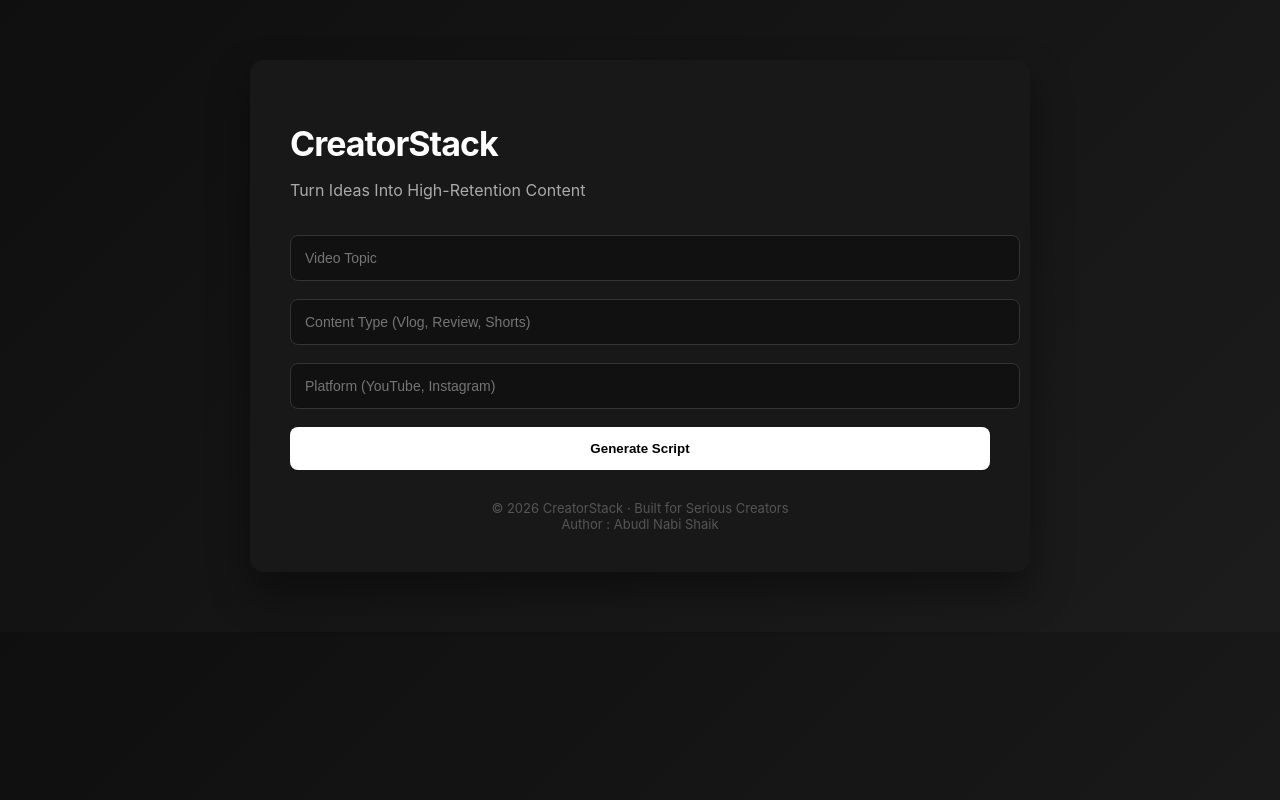
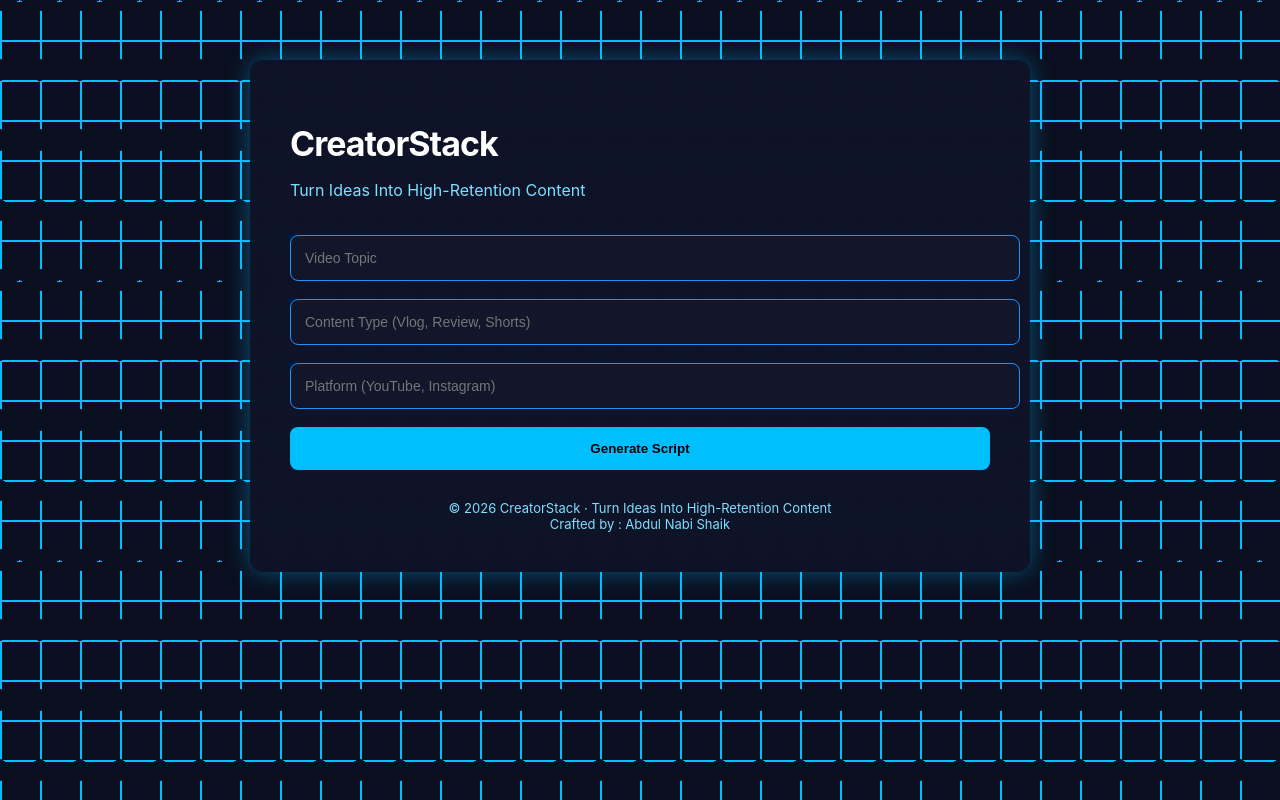
Before and after one commit to itsabdul9/creatorstack, a Flask app: page / in a window 1280 px wide. Run offline with Flask 3, Linux system fonts and the light colour scheme.

Commit message:
Updated bg to honeycomb blue theme

```diff
--- a/templates/index.html
+++ b/templates/index.html
@@ -6,19 +6,32 @@
     <style>
     body {
         font-family: -apple-system, BlinkMacSystemFont, sans-serif;
-            background: linear-gradient(135deg, #0f0f0f, #1c1c1c);
         margin: 0;
         padding: 60px 20px;
         color: #fff;
+
+        /* Dark base */
+        background-color: #0a0f1f;
+
+        /* Honeycomb pattern */
+        background-image:
+            linear-gradient(30deg, #0a0f1f 12%, transparent 12.5%, transparent 87%, #0a0f1f 87.5%, #0a0f1f),
+            linear-gradient(150deg, #0a0f1f 12%, transparent 12.5%, transparent 87%, #0a0f1f 87.5%, #0a0f1f),
+            linear-gradient(90deg, #00bfff 2px, transparent 2px),
+            linear-gradient(#00bfff 2px, transparent 2px);
+
+        background-size: 40px 70px, 40px 70px, 40px 40px, 40px 40px;
+        background-position: 0 0, 0 0, 0 0, 0 0;
     }
 
     .container {
         max-width: 700px;
         margin: auto;
-            background: #181818;
+        background: rgba(15, 20, 40, 0.95);
         padding: 40px;
         border-radius: 14px;
-            box-shadow: 0 20px 40px rgba(0,0,0,0.4);
+        box-shadow: 0 0 25px rgba(0, 191, 255, 0.4);
+        backdrop-filter: blur(8px);
     }
 
     h1 {
@@ -28,7 +41,7 @@
     }
 
     .subtitle {
-            color: #aaa;
+        color: #7fdfff;
         margin-bottom: 35px;
     }
 
@@ -37,15 +50,16 @@
         padding: 14px;
         margin-bottom: 18px;
         border-radius: 8px;
-            border: 1px solid #333;
-            background: #111;
+        border: 1px solid #1e90ff;
+        background: #11162a;
         color: #fff;
         font-size: 14px;
     }
 
     input:focus {
         outline: none;
-            border: 1px solid #555;
+        border: 1px solid #00bfff;
+        box-shadow: 0 0 8px #00bfff;
     }
 
     button {
@@ -53,7 +67,7 @@
         padding: 14px;
         border-radius: 8px;
         border: none;
-            background: #ffffff;
+        background: #00bfff;
         color: #000;
         font-weight: bold;
         cursor: pointer;
@@ -64,7 +78,7 @@
     }
 
     button:hover {
-            opacity: 0.85;
+        background: #1ecfff;
     }
 
     button:disabled {
@@ -77,8 +91,8 @@
         width: 18px;
         height: 18px;
         margin-left: 10px;
-            border: 3px solid #ccc;
-            border-top: 3px solid #000;
+        border: 3px solid #fff;
+        border-top: 3px solid transparent;
         border-radius: 50%;
         animation: spin 0.7s linear infinite;
     }
@@ -91,19 +105,22 @@
     .output {
         margin-top: 40px;
         padding: 20px;
-            background: #111;
+        background: #11162a;
         border-radius: 10px;
         line-height: 1.6;
         white-space: pre-wrap;
+        border: 1px solid #1e90ff;
+        box-shadow: 0 0 15px rgba(0,191,255,0.3);
     }
 
     .footer {
         text-align: center;
         margin-top: 30px;
-            color: #555;
+        color: #7fdfff;
         font-size: 13px;
     }
 </style>
+
 </head>
 
 <body>
@@ -130,8 +147,8 @@
         {% endif %}
 
         <div class="footer">
-            © 2026 CreatorStack · Built for Serious Creators <br>
-	    Author : Abudl Nabi Shaik
+            © 2026 CreatorStack · Turn Ideas Into High-Retention Content <br>
+	    Crafted by : Abdul Nabi Shaik
         </div>
     </div>
 
```
Lines whose indentation alone changed are shown as unchanged.
